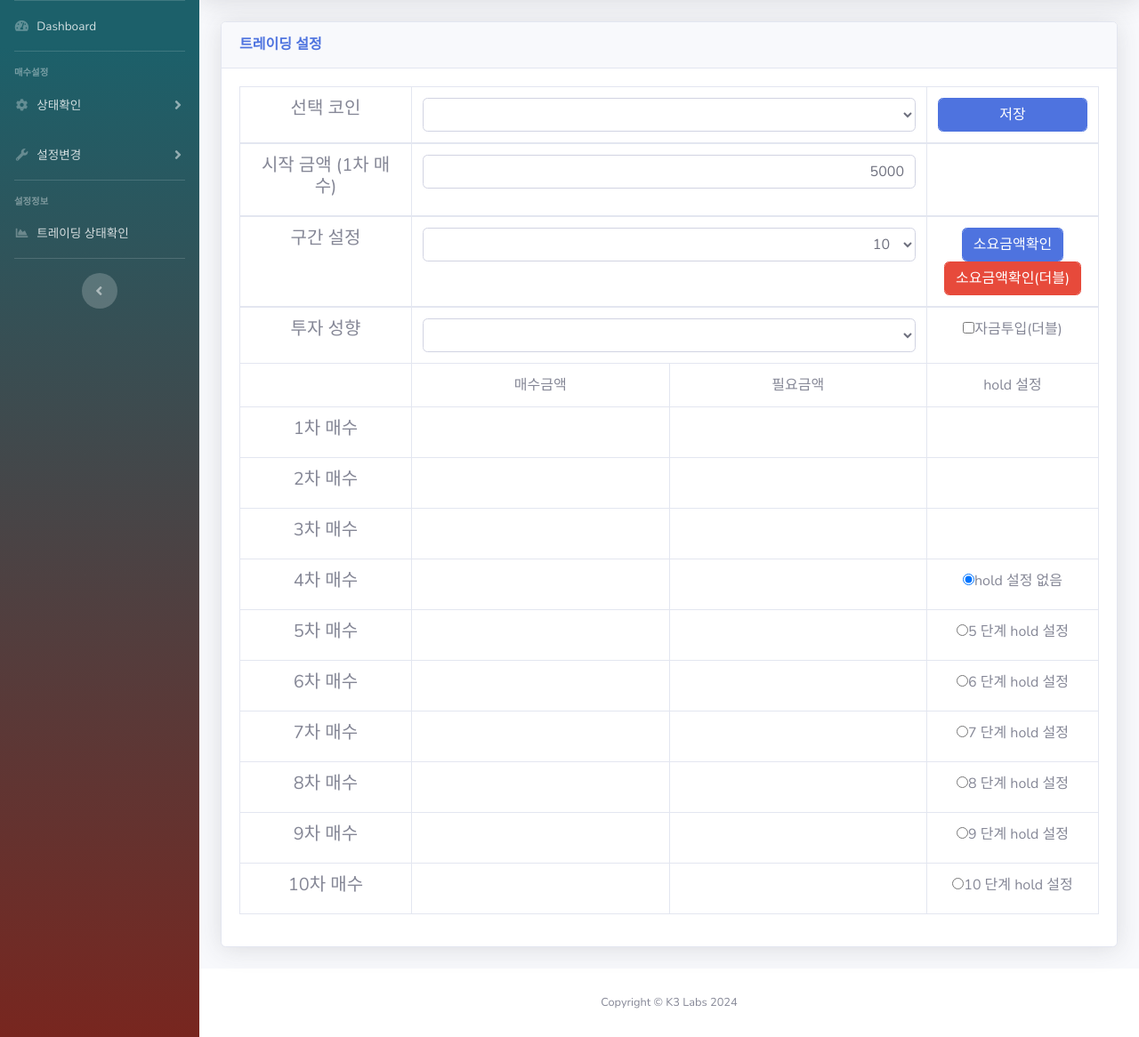
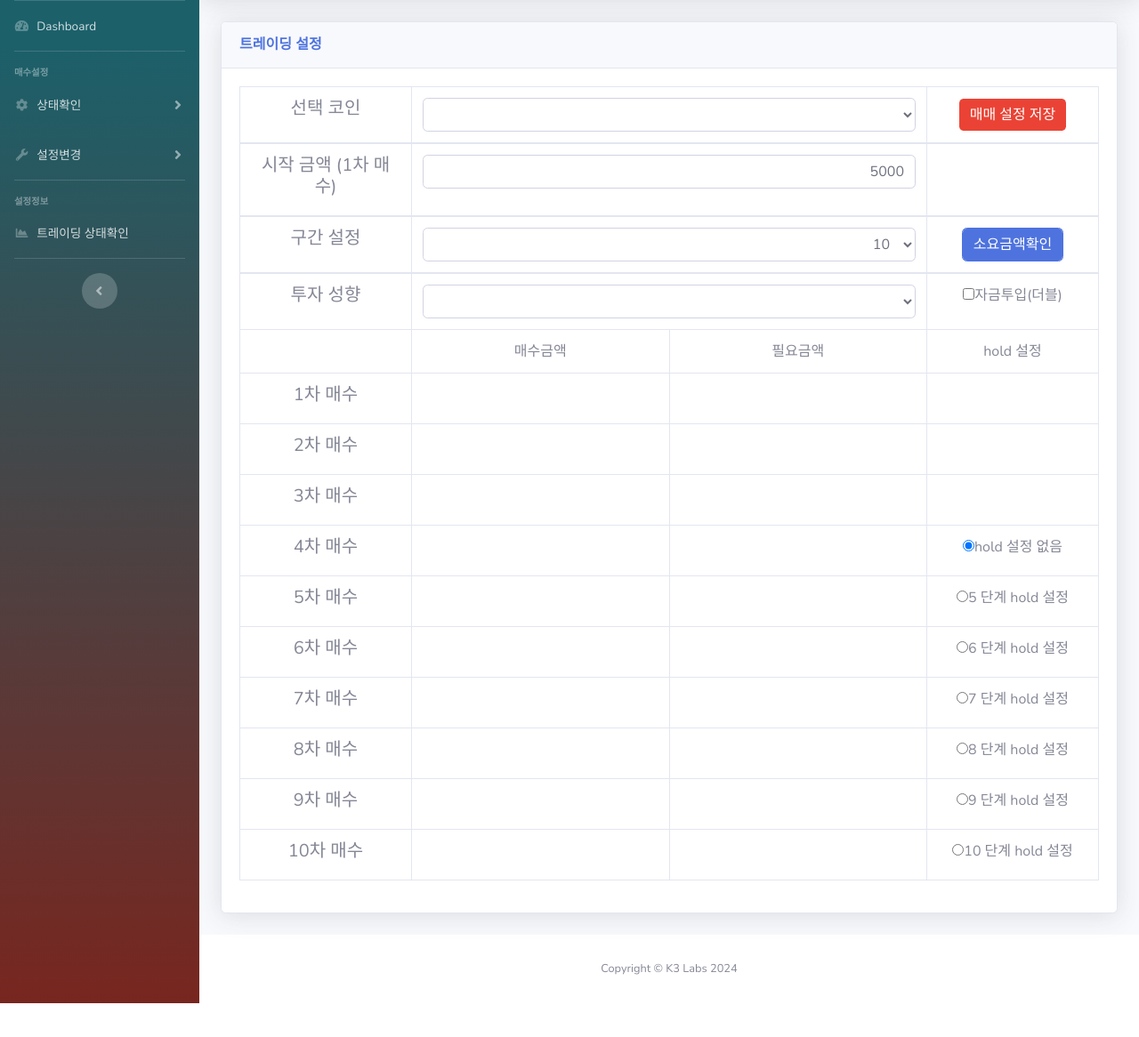
Before and after one commit to ywydpapa/coinPondWeb, a Flask app: template templates/trade/setmytrade.html in a window 1280 px wide. Shown: the part 70-1236 px from the top of the page at 89% size. After the commit the page ends 1198 px from the top, so only its background shows below. Run offline with Flask 3, Linux system fonts and the light colour scheme; the template is opened without the code that fills it, so the values that code supplies are empty; some libraries are stand-ins or nearby versions.

Commit message:
재설정

```diff
--- a/templates/trade/setmytrade.html
+++ b/templates/trade/setmytrade.html
@@ -38,7 +38,11 @@
                                                  {% for coin in coinlist %}
                                                      <option value="{{ coin }}" {% if coin==coinn %}selected{% endif %}>{{ coin }}</option>
                                                  {% endfor %}</select></td>
-                                             <td><button type="submit" value="submit" class="form-control btn btn-primary">저장</button></td>
+                                             <td style="text-align: center">
+                                                 <div style="display: inline-block">
+                                                 <button type="submit" value="submit" class="form-control btn btn-google">매매 설정 저장</button>
+                                                 </div>
+                                             </td>
                                          </tr>
                                          <tr>
                                              <td style="text-align: center"> <h5>시작 금액 (1차 매수)</h5></td>
@@ -61,9 +65,6 @@
                                                  <div class="row" style="display: inline-block">
                                                  <div style="display: inline-block">
                                                  <button type="button" class="form-control btn btn-primary" onclick="setbid()">소요금액확인</button>
-                                                 </div>
-                                                 <div style="display: inline-block">
-                                                 <button type="button" class="form-control btn btn-danger" onclick="setbid2()">소요금액확인(더블)</button>
                                                  </div>
                                                  </div>
                                              </td>
@@ -222,28 +223,11 @@
         document.getElementById('trsumst').innerText = numberWithCommas(setval);
         for (var i = 0; i < 10; i++) {
             if (i < $("#bidsteps").val()){
-            setval = setval *2 ;
-            sumval = parseInt(sumval) + parseInt(setval);
-            $Aarr[i].innerText = numberWithCommas(setval);
-            $Barr[i].innerText = numberWithCommas(sumval);
-            } else {
-                $Aarr[i].innerText = "0";
-                $Barr[i].innerText = "0";
-            }
-        }
-    }
-
-    function setbid2(){
-        var intv = numberNoneCommas($('#initprice').val());
-        var $Aarr = $(".trval");
-        var $Barr = $(".trsum");
-        var setval = intv;
-        var sumval = parseInt(intv);
-        document.getElementById('trvalst').innerText = numberWithCommas(setval);
-        document.getElementById('trsumst').innerText = numberWithCommas(setval);
-        for (var i = 0; i < 10; i++) {
-            if (i < $("#bidsteps").val()){
-            setval = sumval *2 ;
+                if ($('#doublechk').is(":checked") === true) {
+                    setval = sumval *2 ;
+                } else {
+                    setval = setval *2 ;
+                }
             sumval = parseInt(sumval) + parseInt(setval);
             $Aarr[i].innerText = numberWithCommas(setval);
             $Barr[i].innerText = numberWithCommas(sumval);
```
